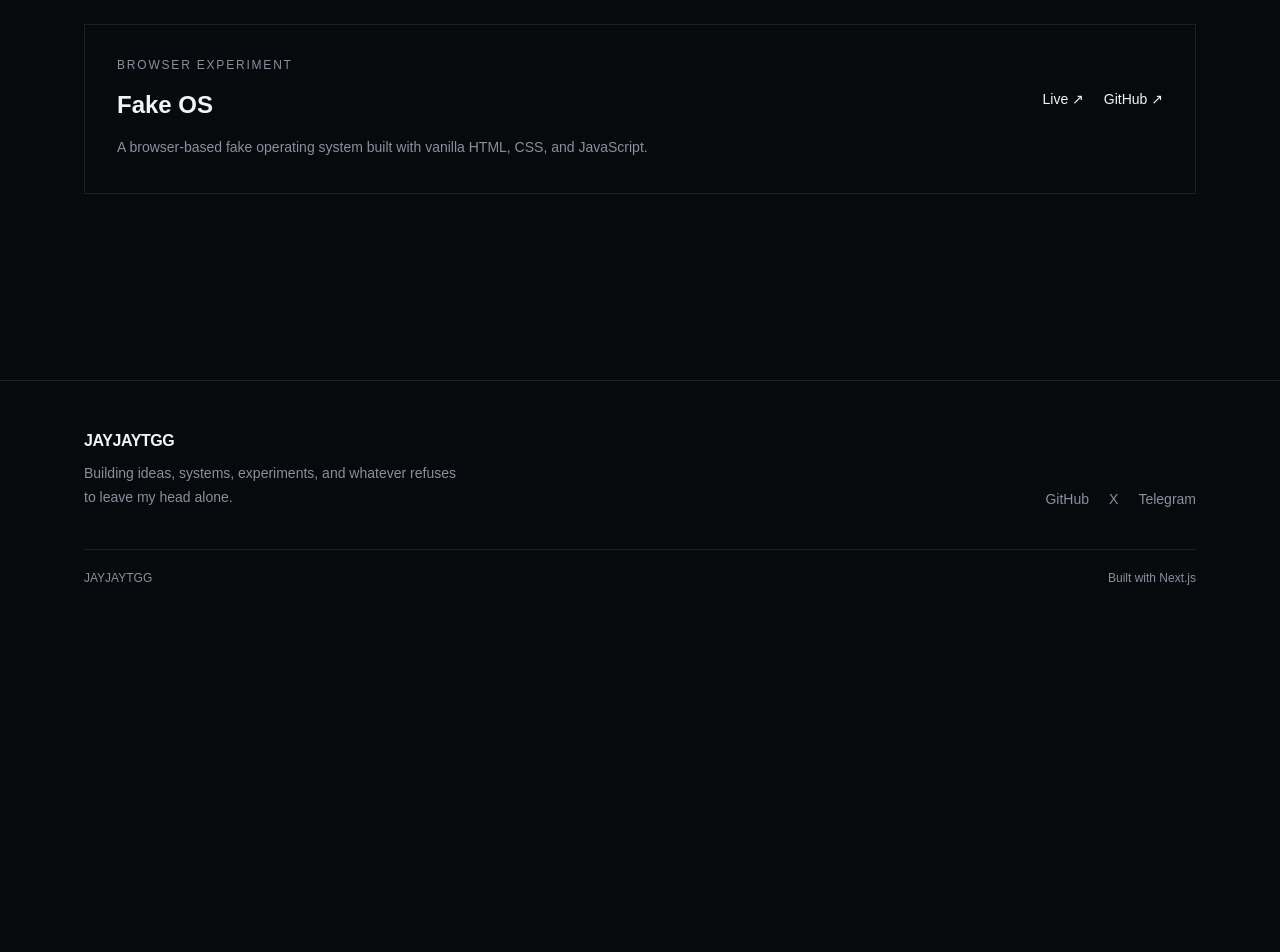
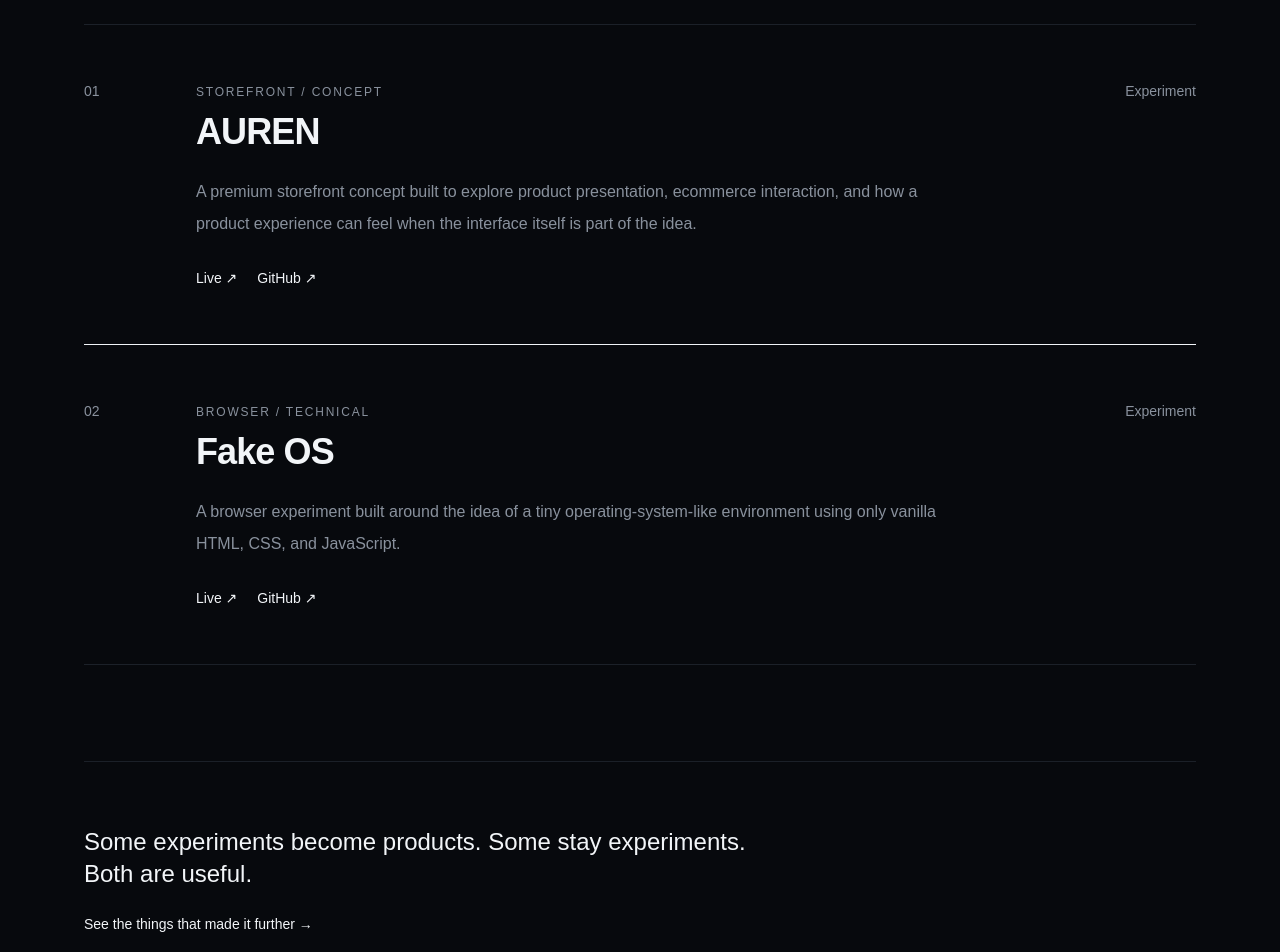
Before and after one commit to JJTGG/JAYJAYTGG, a Next.js app: page /experiments in a window 1280 px wide. Shown: the part 420-1372 px from the top of the page. Before the commit the page ends 1054 px from the top, so only its background shows below. Built offline with nearby package versions, Linux system fonts and the light colour scheme.

Commit message:
feat: redesign experiments page

```diff
--- a/app/experiments/page.tsx
+++ b/app/experiments/page.tsx
@@ -1,9 +1,21 @@
 const experiments = [
   {
+    number: "01",
+    name: "AUREN",
+    type: "Storefront / Concept",
+    description:
+      "A premium storefront concept built to explore product presentation, ecommerce interaction, and how a product experience can feel when the interface itself is part of the idea.",
+    status: "Experiment",
+    live: "https://auren-store-delta.vercel.app/",
+    github: "https://github.com/JJTGG/auren-store"
+  },
+  {
+    number: "02",
     name: "Fake OS",
-    type: "Browser experiment",
+    type: "Browser / Technical",
     description:
-      "A browser-based fake operating system built with vanilla HTML, CSS, and JavaScript.",
+      "A browser experiment built around the idea of a tiny operating-system-like environment using only vanilla HTML, CSS, and JavaScript.",
+    status: "Experiment",
     live: "https://jjtgg.github.io/fake-os/",
     github: "https://github.com/JJTGG/fake-os"
   }
@@ -19,37 +31,45 @@ export default function ExperimentsPage() {
           </p>
 
           <h1 className="mt-3 text-5xl font-semibold tracking-[-0.04em] sm:text-7xl">
-            Things I build to see what happens.
+            Things I build to find out.
           </h1>
 
           <p className="mt-7 max-w-2xl text-lg leading-8 text-[var(--muted)]">
-            Not everything needs to become a product. Some ideas are worth
-            building simply to find out whether they can work.
+            Not every idea needs to become a product. Sometimes building the
+            thing is the experiment.
           </p>
         </div>
 
-        <div className="mt-20 border border-[var(--line)]">
+        <div className="mt-20 divide-y border-y border-[var(--line)]">
           {experiments.map((experiment) => (
-            <article
-              key={experiment.name}
-              className="p-6 sm:p-8"
-            >
+            <article key={experiment.name} className="py-10 sm:py-14">
+              <div className="grid gap-8 md:grid-cols-[80px_1fr]">
+                <p className="text-sm font-medium text-[var(--muted)]">
+                  {experiment.number}
+                </p>
+
+                <div>
+                  <div className="flex flex-col gap-3 sm:flex-row sm:items-baseline sm:justify-between">
+                    <div>
                       <p className="text-xs font-medium uppercase tracking-[0.15em] text-[var(--muted)]">
                         {experiment.type}
                       </p>
 
-              <div className="mt-4 flex flex-col gap-6 sm:flex-row sm:items-start sm:justify-between">
-                <div>
-                  <h2 className="text-2xl font-semibold">
+                      <h2 className="mt-3 text-3xl font-semibold tracking-tight sm:text-4xl">
                         {experiment.name}
                       </h2>
+                    </div>
 
-                  <p className="mt-3 max-w-2xl text-sm leading-7 text-[var(--muted)]">
-                    {experiment.description}
+                    <p className="text-sm text-[var(--muted)]">
+                      {experiment.status}
                     </p>
                   </div>
 
-                <div className="flex shrink-0 gap-5 text-sm">
+                  <p className="mt-6 max-w-3xl text-base leading-8 text-[var(--muted)]">
+                    {experiment.description}
+                  </p>
+
+                  <div className="mt-7 flex flex-wrap gap-5 text-sm">
                     <a
                       href={experiment.live}
                       target="_blank"
@@ -69,8 +89,23 @@ export default function ExperimentsPage() {
                     </a>
                   </div>
                 </div>
+              </div>
             </article>
           ))}
+        </div>
+
+        <div className="mt-24 border-t border-[var(--line)] pt-16">
+          <p className="max-w-2xl text-xl font-medium leading-8 sm:text-2xl">
+            Some experiments become products. Some stay experiments. Both are
+            useful.
+          </p>
+
+          <a
+            href="/work"
+            className="mt-6 inline-flex text-sm text-[var(--muted)] transition-colors hover:text-[var(--foreground)]"
+          >
+            See the things that made it further →
+          </a>
         </div>
       </section>
     </main>
```
Lines whose indentation alone changed are shown as unchanged.
